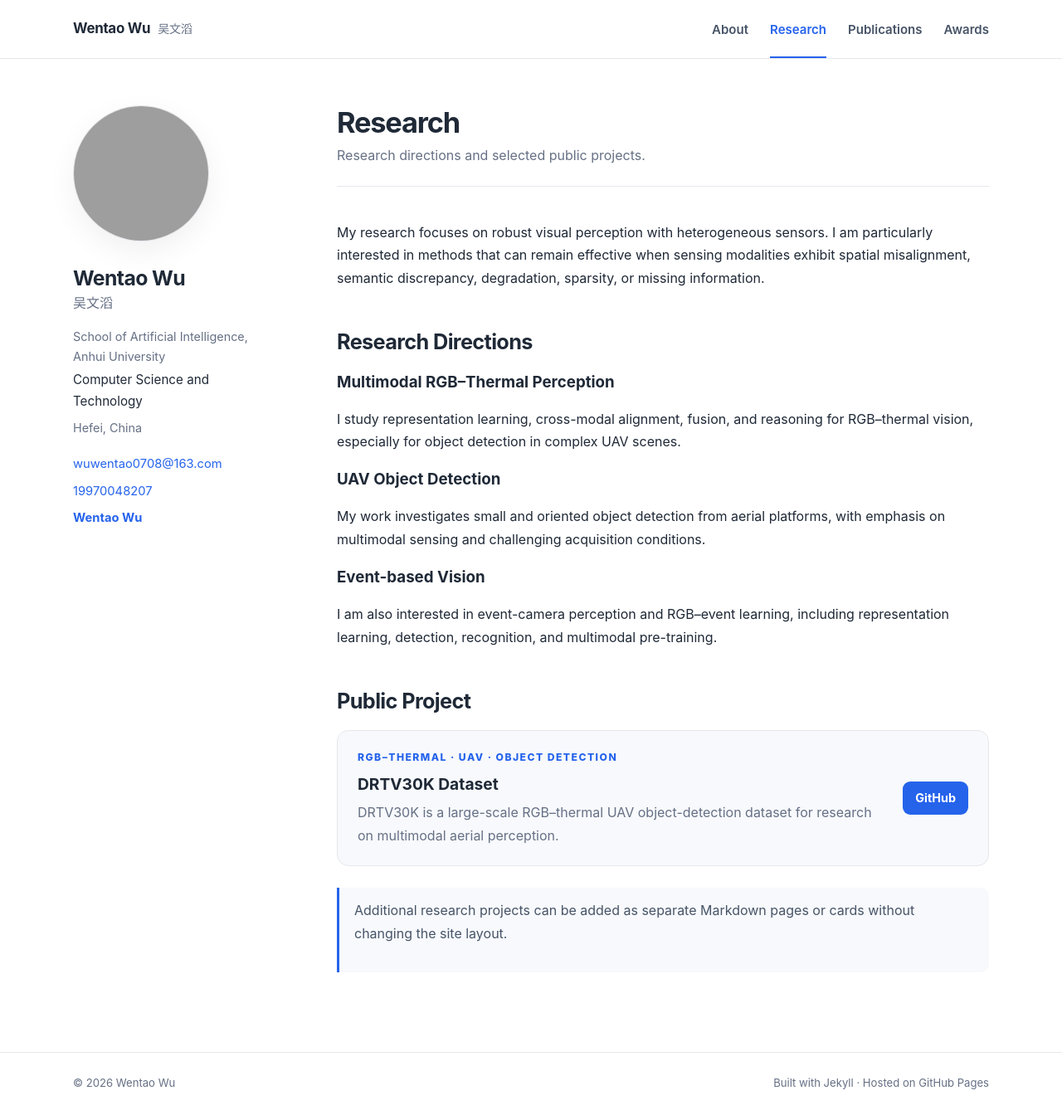
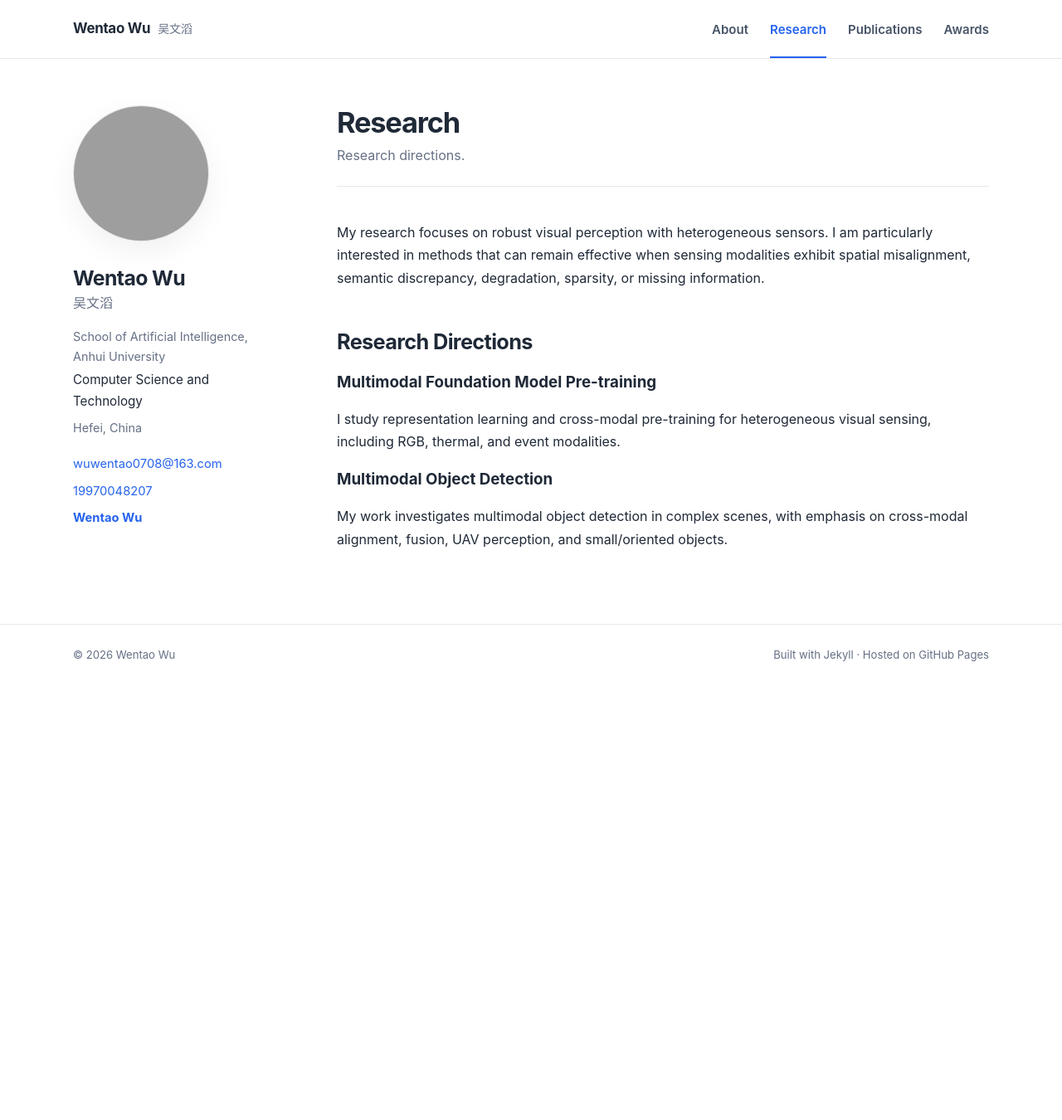
Before and after one commit to Vehicle-AHU/Vehicle-AHU.github.io, a Jekyll site: the page built from _pages/research.md, in a window 1280 px wide and 1350 px high. Shown: the whole window at 83% size. Built offline with Jekyll 4.4.1, drawn with Linux system fonts in a browser that asks for light colours; grey boxes are pictures that could not be loaded.

Commit message:
Remove public project from Research page

```diff
--- a/_pages/research.md
+++ b/_pages/research.md
@@ -1,34 +1,17 @@
 ---
 title: "Research"
 permalink: /research/
-subtitle: "Research directions and selected public projects."
+subtitle: "Research directions."
 ---
 
 My research focuses on robust visual perception with heterogeneous sensors. I am particularly interested in methods that can remain effective when sensing modalities exhibit spatial misalignment, semantic discrepancy, degradation, sparsity, or missing information.
 
 ## Research Directions
 
-### Multimodal RGB–Thermal Perception
+### Multimodal Foundation Model Pre-training
 
-I study representation learning, cross-modal alignment, fusion, and reasoning for RGB–thermal vision, especially for object detection in complex UAV scenes.
+I study representation learning and cross-modal pre-training for heterogeneous visual sensing, including RGB, thermal, and event modalities.
 
-### UAV Object Detection
+### Multimodal Object Detection
 
-My work investigates small and oriented object detection from aerial platforms, with emphasis on multimodal sensing and challenging acquisition conditions.
-
-### Event-based Vision
-
-I am also interested in event-camera perception and RGB–event learning, including representation learning, detection, recognition, and multimodal pre-training.
-
-## Public Project
-
-<div class="project-card">
-  <div>
-    <p class="eyebrow">RGB–THERMAL · UAV · OBJECT DETECTION</p>
-    <h3>DRTV30K Dataset</h3>
-    <p>DRTV30K is a large-scale RGB–thermal UAV object-detection dataset for research on multimodal aerial perception.</p>
-  </div>
-  <a class="button" href="https://github.com/Vehicle-AHU/DRTV30K">GitHub</a>
-</div>
-
-> Additional research projects can be added as separate Markdown pages or cards without changing the site layout.
+My work investigates multimodal object detection in complex scenes, with emphasis on cross-modal alignment, fusion, UAV perception, and small/oriented objects.
```
